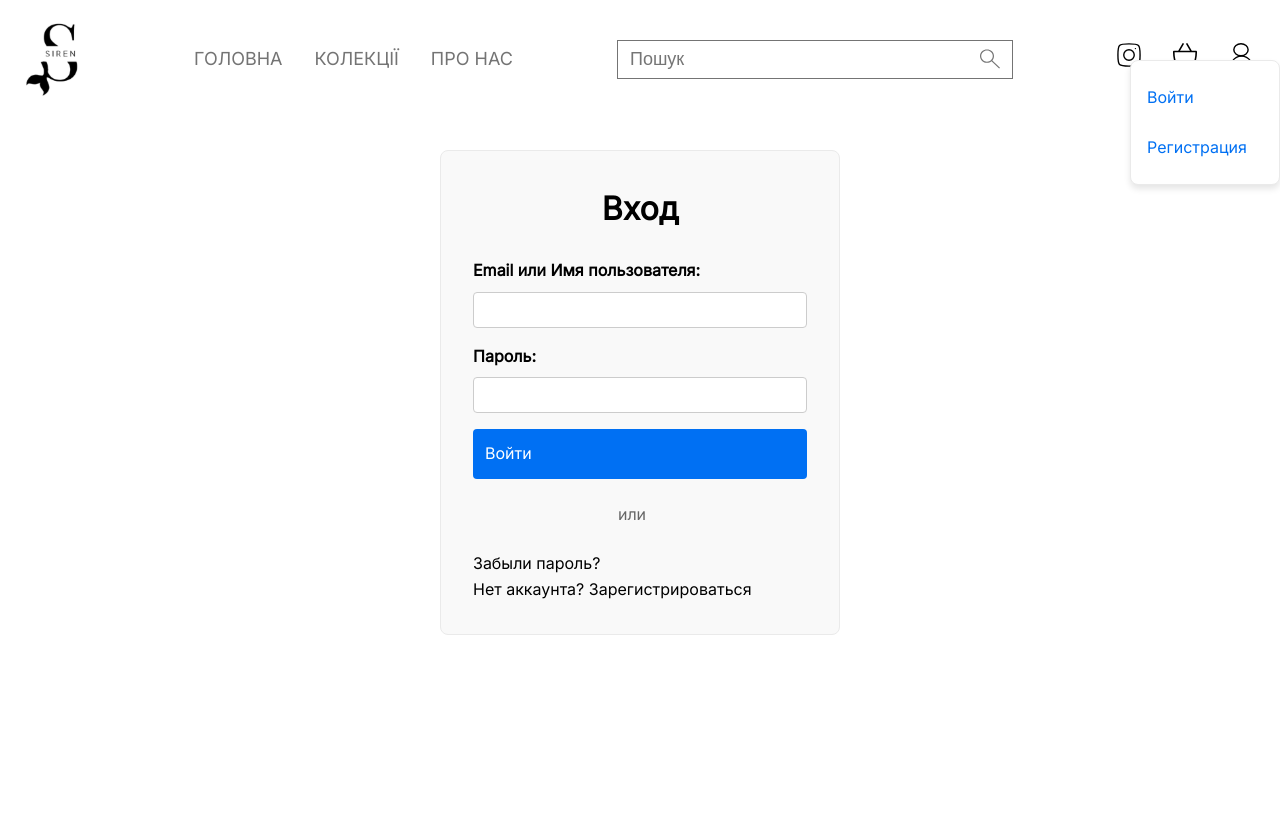
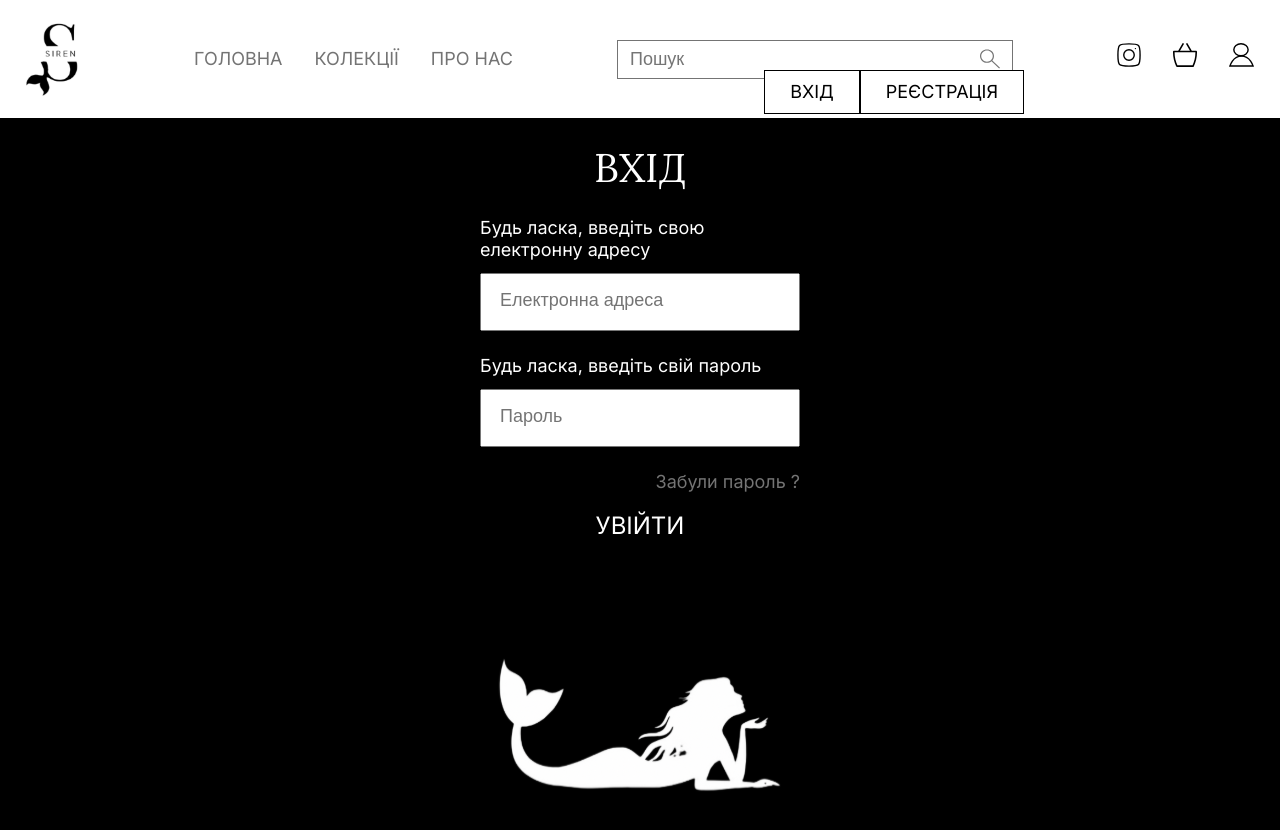
Before and after one commit to LiSazonova/siren-store, a Next.js app in the folder frontend/: page /auth/login in a window 1280 px wide. Both pictures are taken after a click on the button 1241 px from the left and 59 px from the top of the page. Shown: the top 830 px of the page. Before the commit the page ends 800 px from the top, so only its background shows below. Built offline with nearby package versions, Linux system fonts and the light colour scheme; no server answers.

Commit message:
add styles loginPage

```diff
--- a/frontend/src/app/auth/Auth.module.css
+++ b/frontend/src/app/auth/Auth.module.css
@@ -1,3 +1,7 @@
+.authWrapper {
+    background-color: var(--black-color);
+}
+
 .authContainer {
     max-width: 400px;
     margin: 2rem auto;
--- /dev/null
+++ b/frontend/src/app/auth/login/LoginPage.module.css
@@ -0,0 +1,75 @@
+.auth {
+    background-color: var(--black-color);
+    width: 100vw;
+    height: 100vh;
+    padding: 24px 20px;
+}
+
+.authContainer {
+    display: flex;
+        flex-direction: column-reverse;
+        align-items: center;
+}
+
+.authTitle {
+        font-family: var(--font-lora);
+        font-size: 40px;
+        font-weight: 400;
+        line-height: 51.2px;
+        text-align: center;
+        text-transform: uppercase;
+        color: var(--white-color);
+        margin-bottom: 24px;
+}
+
+.authForm {
+        display: flex;
+        flex-direction: column;
+}
+
+.authForm label {
+        font-family: var(--font-inter);
+        font-size: 18px;
+        font-weight: 400;
+        line-height: 21.78px;
+        text-align: left;
+        color: var(--white-color);
+        margin-bottom: 12px;
+        max-width: 320px;
+}
+
+.authForm input {
+    width: 320px;
+    height: 58px;
+    padding: 18px;
+        margin-bottom: 24px;
+}
+
+.authForm ::placeholder {
+        font-size: 18px;
+        font-weight: 400;
+        line-height: 21.78px;
+        color: var(--primary-color);
+}
+
+.authForm button {
+        font-size: 24px;
+        font-weight: 400;
+        line-height: 20px;
+        text-transform: uppercase;
+        color: var(--white-color);
+        text-align: center;
+}
+
+.forgotPassword {
+        font-size: 18px;
+        font-weight: 400;
+        line-height: 21.78px;
+        text-align: right;
+        color: var(--primary-color);
+        margin-bottom: 24px;
+}
+
+.authDecoration {
+    max-width: 320px;
+}
--- a/frontend/src/app/auth/login/page.tsx
+++ b/frontend/src/app/auth/login/page.tsx
@@ -4,9 +4,10 @@ import React, { useState, useContext } from 'react';
 import { AuthContext } from '@/context/AuthContext';
 import { useRouter } from 'next/navigation';
 import Link from 'next/link';
-import styles from '@/app/auth/Auth.module.css';
+import styles from '@/app/auth/login/LoginPage.module.css';
 import { GoogleLogin, GoogleCredentialResponse } from '@react-oauth/google';
 import { toast } from 'react-toastify';
+import Image from 'next/image';
 
 const LoginPage = () => {
   const { login, loginWithGoogle } = useContext(AuthContext);
@@ -43,50 +44,67 @@ const LoginPage = () => {
   };
 
   return (
+    <section className={styles.auth}>
       <div className={styles.authContainer}>
-      <h1>Вход</h1>
+        <div className={styles.authDecoration}>
+          <Image
+            src="/images/decorations/login_siren.svg"
+            width={583}
+            height={321}
+            alt="Login Decoration"
+          />
+        </div>
+        <div>
+          <h1 className={styles.authTitle}>ВХІД</h1>
           {error && <p className={styles.error}>{error}</p>}
           <form onSubmit={handleSubmit} className={styles.authForm}>
-        <label htmlFor="identifier">Email или Имя пользователя:</label>
+            <label htmlFor="identifier">
+              Будь ласка, введіть свою електронну адресу
+            </label>
             <input
               type="text"
               name="identifier"
               id="identifier"
+              placeholder="Електронна адреса"
               value={form.identifier}
               onChange={handleChange}
               required
             />
 
-        <label htmlFor="password">Пароль:</label>
+            <label htmlFor="password">Будь ласка, введіть свій пароль</label>
             <input
               type="password"
               name="password"
               id="password"
+              placeholder="Пароль"
               value={form.password}
               onChange={handleChange}
               required
             />
 
+            <p className={styles.forgotPassword}>
+              <Link href="/auth/forgot-password">Забули пароль ?</Link>
+            </p>
+
             <button type="submit" className={styles.submitButton}>
-          Войти
+              УВІЙТИ
             </button>
           </form>
 
-      <div className={styles.googleLogin}>
+          {/* <div className={styles.googleLogin}>
             <p>или</p>
-        <GoogleLogin
+            {/* <GoogleLogin
             onSuccess={handleGoogleLoginSuccess}
             onError={handleGoogleLoginError}
-        />
-      </div>
+          /> */}
+          {/* </div> */}
 
-      <p>
-        <Link href="/auth/forgot-password">Забыли пароль?</Link>
-      </p>
           <p>
             Нет аккаунта? <Link href="/auth/register">Зарегистрироваться</Link>
           </p>
         </div>
+      </div>
+    </section>
   );
 };
 
--- a/frontend/src/components/Header/Header.module.css
+++ b/frontend/src/components/Header/Header.module.css
@@ -55,36 +55,29 @@
 
 .authDropdown {
   position: absolute;
-  top: 60px;
-  right: 0;
-  background-color: #fff;
-  border: 1px solid #eaeaea;
-  border-radius: 8px;
-  box-shadow: 0 4px 6px rgba(0, 0, 0, 0.1);
-  padding: 1rem;
+  top: 70px;
+  right: 20%;
+  background-color: transparent;
   display: flex;
-  flex-direction: column;
-  gap: 0.5rem;
-  min-width: 150px;
   z-index: 1000;
 }
 
 .authDropdown a,
 .authDropdown button {
   text-decoration: none;
-  color: #0070f3;
-  background: none;
-  border: none;
-  cursor: pointer;
-  padding: 0.5rem 0;
-  text-align: left;
+    color: var(--black-color);
+    background-color: var(--white-color);
+    border: 1px solid var(--black-color);
+    cursor: pointer;
+    padding: 10px 25px;
+    text-align: center;
+      font-size: 18px;
+      font-weight: 400;
+      line-height: 21.78px;
+      text-transform: uppercase;
 }
 
-.authDropdown span {
+.authDropdown p {
   color: #333;
+  padding: 10px 10px;
 }
-
-.authDropdown a:hover,
-.authDropdown button:hover {
-  text-decoration: underline;
-}
--- a/frontend/src/components/Header/Header.tsx
+++ b/frontend/src/components/Header/Header.tsx
@@ -61,13 +61,13 @@ const Header: React.FC = () => {
             <div className={styles.authDropdown} ref={authOptionsRef}>
               {user ? (
                 <>
-                  <span>Привет, {user.username}!</span>
+                  <p>Привіт, {user.username}!</p>
                   <button onClick={handleLogout}>Выйти</button>
                 </>
               ) : (
                 <>
-                  <Link href="/auth/login">Войти</Link>
-                  <Link href="/auth/register">Регистрация</Link>
+                  <Link href="/auth/login">ВХІД</Link>
+                  <Link href="/auth/register">РЕЄСТРАЦІЯ</Link>
                 </>
               )}
             </div>
```
Also changed, not shown: frontend/public/images/decorations/login_siren.png (added), frontend/public/images/decorations/login_siren.svg (added). Lines whose indentation alone changed are shown as unchanged.
